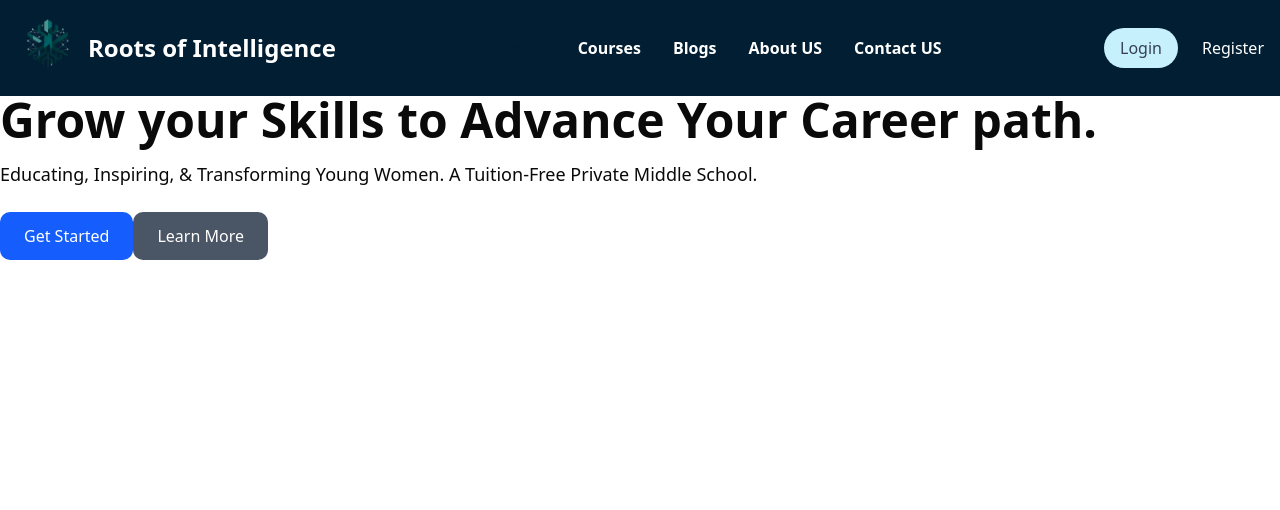
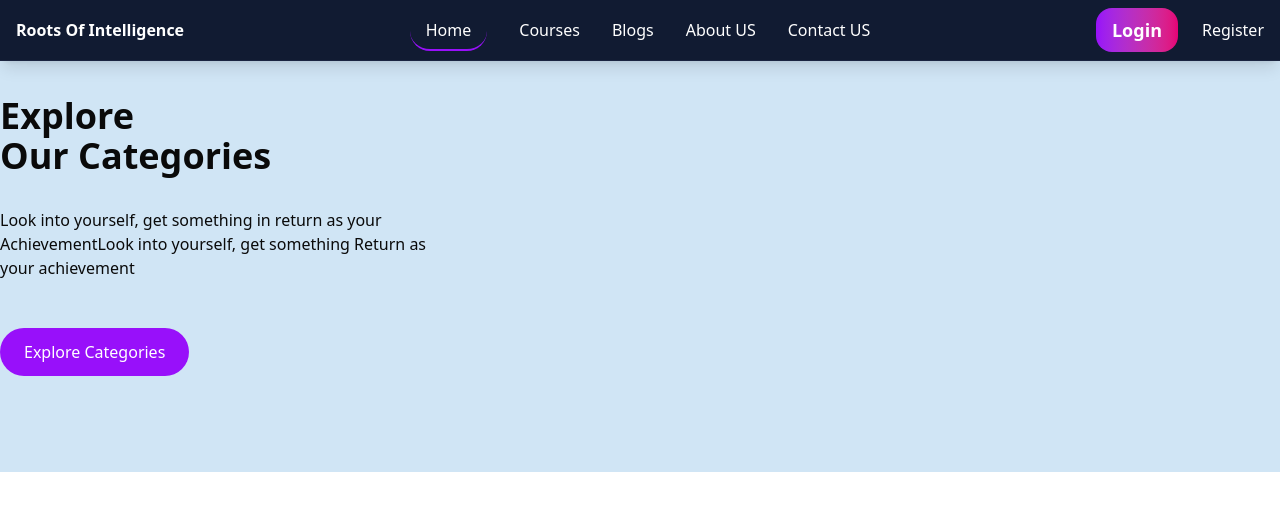
Before and after one commit to tanmayislam2006/roots-of-intilligence, a Next.js app: page / in a window 1280 px wide. Shown: the top 510 px of the page. Built offline with nearby package versions, Linux system fonts and the light colour scheme.

Commit message:
refactor the whole page design and complete the navbar

```diff
--- a/src/app/Components/Brand/BrandName.jsx
+++ b/src/app/Components/Brand/BrandName.jsx
@@ -1,15 +1,11 @@
+"use client"
 import Link from "next/link";
-import React from "react";
+
 
 const BrandName = () => {
   return (
     <Link href="/" className="flex items-center gap-2">
-        <div className="w-16 h-16 rounded-full">
-            <img src="./images/roots-1.png" alt="" />
-        </div>
-      <span className="text-2xl font-extrabold text-white">
-        Roots of Intelligence
-      </span>
+        <h3 className="text-md font-semibold text-white">Roots Of Intelligence</h3>
     </Link>
   );
 };
--- a/src/app/Components/ExploreCategories/ExploreCategories.jsx
+++ b/src/app/Components/ExploreCategories/ExploreCategories.jsx
@@ -1,11 +1,25 @@
-import React from 'react';
+import React from "react";
 
 const ExploreCategories = () => {
-    return (
-        <div>
-            this i s ExploreCategories
+  return (
+    <div className="py-24 bg-secondary">
+      <div className="container mx-auto ">
+        <div className="">
+          <h2 className="text-4xl font-bold  mb-8">
+            Explore <span className="block">Our Categories</span>
+          </h2>
+          <p className="max-w-md mt-4 mb-12">
+            Look into yourself, get something in return as your AchievementLook
+            into yourself, get something Return as your achievement
+          </p>
+          {/* primary button  */}
+          <button className="bg-primary text-white px-6 py-3 rounded-full transition-colors">
+            Explore Categories
+          </button>
         </div>
-    );
+      </div>
+    </div>
+  );
 };
 
 export default ExploreCategories;
--- a/src/app/Components/Navbar/NavLink.jsx
+++ b/src/app/Components/Navbar/NavLink.jsx
@@ -1,4 +1,3 @@
-
 "use client";
 import Link from "next/link";
 import { usePathname } from "next/navigation";
@@ -11,8 +10,10 @@ const NavLink = () => {
       <li>
         <Link
           href="/"
-                    className={`font-semibold transition-colors hover:text-primary ${
-                        pathname === "/" ? "text-primary" : "text-white"
+          className={`transition-all hover:tracking-widest hover:text-primary ${
+            pathname === "/"
+              ? "px-4 py-2 rounded-full border-b-2 border-primary text-white "
+              : "text-white"
           }`}
         >
           Home
@@ -21,8 +22,10 @@ const NavLink = () => {
       <li>
         <Link
           href="/courses"
-                    className={`font-semibold transition-colors hover:text-primary ${
-                        pathname === "/menu" ? "text-primary" : "text-white"
+          className={`transition-all hover:tracking-widest hover:text-primary ${
+            pathname === "/courses"
+              ? "px-4 py-2 rounded-full border-b-2 border-primary text-white "
+              : "text-white"
           }`}
         >
           Courses
@@ -31,8 +34,10 @@ const NavLink = () => {
       <li>
         <Link
           href="/blogs"
-                    className={`font-semibold transition-colors hover:text-primary ${
-                        pathname === "/about" ? "text-primary" : "text-white"
+          className={`transition-all hover:tracking-widest hover:text-primary ${
+            pathname === "/blogs"
+              ? "px-4 py-2 rounded-full border-b-2 border-primary text-white "
+              : "text-white"
           }`}
         >
           Blogs
@@ -41,8 +46,10 @@ const NavLink = () => {
       <li>
         <Link
           href="/about"
-                    className={`font-semibold transition-colors hover:text-primary ${
-                        pathname === "/about" ? "text-primary" : "text-white"
+          className={`transition-all hover:tracking-widest hover:text-primary ${
+            pathname === "/about"
+              ? "px-4 py-2 rounded-full border-b-2 border-primary text-white "
+              : "text-white"
           }`}
         >
           About US
@@ -51,8 +58,10 @@ const NavLink = () => {
       <li>
         <Link
           href="/contact"
-                    className={`font-semibold transition-colors hover:text-primary ${
-                        pathname === "/about" ? "text-primary" : "text-white"
+          className={`transition-all hover:tracking-widest hover:text-primary ${
+            pathname === "/contact"
+              ? "px-4 py-2 rounded-full border-b-2 border-primary text-white "
+              : "text-white"
           }`}
         >
           Contact US
--- a/src/app/Components/Navbar/Navbar.jsx
+++ b/src/app/Components/Navbar/Navbar.jsx
@@ -7,16 +7,14 @@ import Link from "next/link";
 const Navbar = () => {
   const pathname = usePathname();
   return (
-    <nav className="bg-primary p-4">
+    <nav className="fixed top-0 left-0 right-0 z-50 bg-[#071028]/95 backdrop-blur-sm border-b border-[#1a2440] shadow-lg px-4 py-2">
       <div className="max-w-[1580px] mx-auto flex justify-between items-center">
         <BrandName />
         <NavLink />
         <div className="flex gap-6 items-center">
           <Link
             href="/login"
-            className={`bg-[#C6F0FC] font-medium px-4 py-2 rounded-3xl transition-colors  ${
-              pathname === "/login" ? "text-primary" : "text-gray-700"
-            }`}
+            className="bg-gradient-to-r from-[#9810FA] to-[#E60076] text-lg flex items-center gap-3 px-4 py-2 rounded-2xl font-semibold text-white  "
           >
             Login
           </Link>
--- a/src/app/globals.css
+++ b/src/app/globals.css
@@ -51,7 +51,7 @@
   --card-foreground: oklch(0.145 0 0);
   --popover: oklch(1 0 0);
   --popover-foreground: oklch(0.145 0 0);
-  --primary: #021E33;
+  --primary: #9810FA;
   --primary-foreground: oklch(0.985 0 0);
   --secondary: #D0E5F5;
   --secondary-foreground: oklch(0.205 0 0);
--- a/src/app/layout.jsx
+++ b/src/app/layout.jsx
@@ -2,6 +2,7 @@ import { Toaster } from "react-hot-toast";
 import AuthProvider from "./AuthProvider";
 import "./globals.css";
 import { Poppins } from "next/font/google";
+import Navbar from './Components/Navbar/Navbar';
 
 const poppins = Poppins({
   subsets: ["latin"],
@@ -20,7 +21,12 @@ export default function RootLayout({ children }) {
       <body className={`${poppins.variable} antialiased`}>
         <AuthProvider>
           <Toaster position="top-center" reverseOrder={false} />
-          <main className="w-full min-h-[calc(100vh-100px)]">{children}</main>
+          <header>
+            <Navbar />
+          </header>
+          <main className="w-full min-h-[calc(100vh-100px)]">
+            {children}
+            </main>
         </AuthProvider>
       </body>
     </html>
--- a/src/app/page.jsx
+++ b/src/app/page.jsx
@@ -1,12 +1,10 @@
-import React from 'react';
-import Navbar from './Components/Navbar/Navbar';
-import Hero from './Components/Hero/Hero';
+import Hero from "./Components/Hero/Hero";
+import ExploreCategories from "./Components/ExploreCategories/ExploreCategories";
 
 const Home = () => {
   return (
-    <div>
-        <Navbar/>
-        <Hero/>
+    <div className="">
+      <ExploreCategories />
     </div>
   );
 };
```
Also changed, not shown: public/images/brand-name.png (added). Lines whose indentation alone changed are shown as unchanged.
